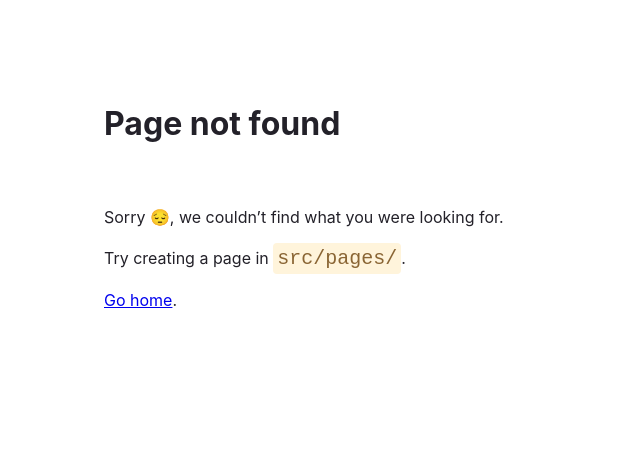
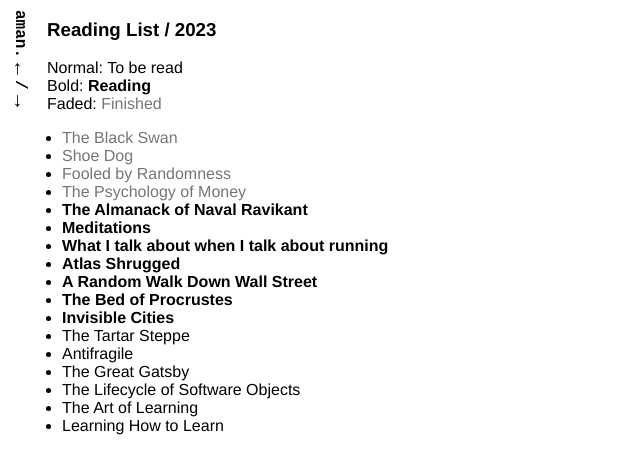
Before and after one commit to illseption/website-v_1, a Gatsby site: page /readingList in a window 1280 px wide. Before the commit this address had no page. Shown: the whole page, without its empty margins (0-640 px from the left). Built offline with nearby package versions, Linux system fonts and the light colour scheme; Gatsby itself is replaced by a stand-in of ours.

Commit message:
add reading list

```diff
--- a/package.json
+++ b/package.json
@@ -20,6 +20,7 @@
     "gatsby-plugin-sass": "^6.10.0",
     "react": "^18.2.0",
     "react-dom": "^18.2.0",
+    "react-router-dom": "^6.0.2",
     "sass": "^1.62.1"
   },
   "devDependencies": {
--- a/src/components/sideBar.tsx
+++ b/src/components/sideBar.tsx
@@ -1,11 +1,12 @@
 import * as React from 'react';
 import "../styles/index.scss";
+import { Link } from 'gatsby';
 
 const SideBar = () => {
   return (
     <div className="sidebar">
       <div className="text-container">
-        <span>aman.</span>
+        <Link to="/" style={{cursor: "pointer"}}>aman.</Link>
         <span className="arrows">&larr;</span>
         <span>/</span>
         <span className="arrows">&rarr;</span>
--- /dev/null
+++ b/src/data/books.json
@@ -0,0 +1,77 @@
+[
+  {
+    "name": "The Black Swan",
+    "read": true
+  },
+  {
+    "name": "Shoe Dog",
+    "read": true
+  },
+  {
+    "name": "Fooled by Randomness",
+    "read": true
+  },
+  {
+    "name": "The Psychology of Money",
+    "read": true
+  },
+  {
+    "name": "The Almanack of Naval Ravikant",
+    "read": false,
+    "reading": true
+  },
+  {
+    "name": "Meditations",
+    "read": false,
+    "reading": true
+  },
+  {
+    "name": "What I talk about when I talk about running",
+    "read": false,
+    "reading": true
+  },
+  {
+    "name": "Atlas Shrugged",
+    "read": false,
+    "reading": true
+  },
+  {
+    "name": "A Random Walk Down Wall Street",
+    "read": false,
+    "reading": true
+  },
+  {
+    "name": "The Bed of Procrustes",
+    "read": false,
+    "reading": true
+  },
+  {
+    "name": "Invisible Cities",
+    "read": false,
+    "reading": true
+  },
+  {
+    "name": "The Tartar Steppe",
+    "read": false
+  },
+  {
+    "name": "Antifragile",
+    "read": false
+  },
+  {
+    "name": "The Great Gatsby",
+    "read": false
+  },
+  {
+    "name": "The Lifecycle of Software Objects",
+    "read": false
+  },
+  {
+    "name": "The Art of Learning",
+    "read": false
+  },
+  {
+    "name": "Learning How to Learn",
+    "read": false
+  }
+]
--- a/src/pages/index.tsx
+++ b/src/pages/index.tsx
@@ -1,5 +1,5 @@
 import * as React from "react"
-import type { HeadFC, PageProps } from "gatsby"
+import { Link, type HeadFC, type PageProps } from "gatsby"
 import "../styles/index.scss";
 import Layout from "../components/layout";
 
@@ -12,7 +12,7 @@
         <p>For my job, I work at <a className="link" href="https://www.issgovernance.com/market-intelligence" target="_blank">ISS</a>, building financial analysis tools that
           make decision making easier for companies and asset managers.
         </p>
-        <p>On nights and weekends, I read, take <a className="link" href="https://instagram.com/illseption" target="_blank">photos</a>, and fuel my <a className="link" href="https://letterboxd.com/illseption/films/diary/" target="_blank">cinephilia</a>.</p>
+        <p>On nights and weekends, I <Link className="link" to="/readingList">read</Link>, take <a className="link" href="https://instagram.com/illseption" target="_blank">photos</a>, and fuel my <a className="link" href="https://letterboxd.com/illseption/films/diary/" target="_blank">cinephilia</a>.</p>
       </div>
     </Layout>
   )
--- /dev/null
+++ b/src/pages/readingList.tsx
@@ -0,0 +1,35 @@
+import React from "react";
+import bookData from "../data/books.json";
+import Layout from "../components/layout";
+import "../styles/readingList.scss";
+
+interface Book {
+  name: String;
+  read?: Boolean;
+  reading?: Boolean;
+};
+
+const ReadingList = () => {
+  const bookList: Book[] = bookData;
+  return(
+    <Layout>
+      <div className="reading-list">
+        <h3>Reading List / 2023</h3>
+        <div className="legend">
+          <p>Normal: <span>To be read</span></p>
+          <p>Bold: <span style={{fontWeight: "bold"}}>Reading</span></p>
+          <p>Faded: <span style={{color: "#767676"}}>Finished</span></p>
+        </div>
+        <ul>
+          {bookList.map((data: Book) => (
+            <li>
+              <span className={data.read ? "read" : data.reading ? "reading" : "unread"}>{data.name}</span>
+            </li>
+          ))}
+        </ul>
+      </div>
+    </Layout>
+  )
+};
+
+export default ReadingList;
--- a/src/styles/index.scss
+++ b/src/styles/index.scss
@@ -23,6 +23,10 @@
   margin-right: 5px;
 
   .text-container {
+    a {
+      text-decoration: none;
+      color: #000;
+    }
     display: flex;
     padding-top: 10px;
     align-items: center;
--- /dev/null
+++ b/src/styles/readingList.scss
@@ -0,0 +1,24 @@
+.reading-list {
+  font-family: "Helvetica Neue";
+  margin-left: 5px;
+  padding-left: 10px;
+
+  ul {
+    padding: 0px;
+    padding-left: 15px;
+  }
+}
+
+.legend {
+  p {
+    margin: 0px;
+  }
+}
+
+.read {
+  color: #767676;
+}
+
+.reading {
+  font-weight: bold;
+}
--- a/tsconfig.json
+++ b/tsconfig.json
@@ -33,7 +33,7 @@
     // "typeRoots": [],                                  /* Specify multiple folders that act like `./node_modules/@types`. */
     // "types": [],                                      /* Specify type package names to be included without being referenced in a source file. */
     // "allowUmdGlobalAccess": true,                     /* Allow accessing UMD globals from modules. */
-    // "resolveJsonModule": true,                        /* Enable importing .json files */
+    "resolveJsonModule": true,                        /* Enable importing .json files */
     // "noResolve": true,                                /* Disallow `import`s, `require`s or `<reference>`s from expanding the number of files TypeScript should add to a project. */
 
     /* JavaScript Support */
```
Also changed, not shown: 1 other file.
